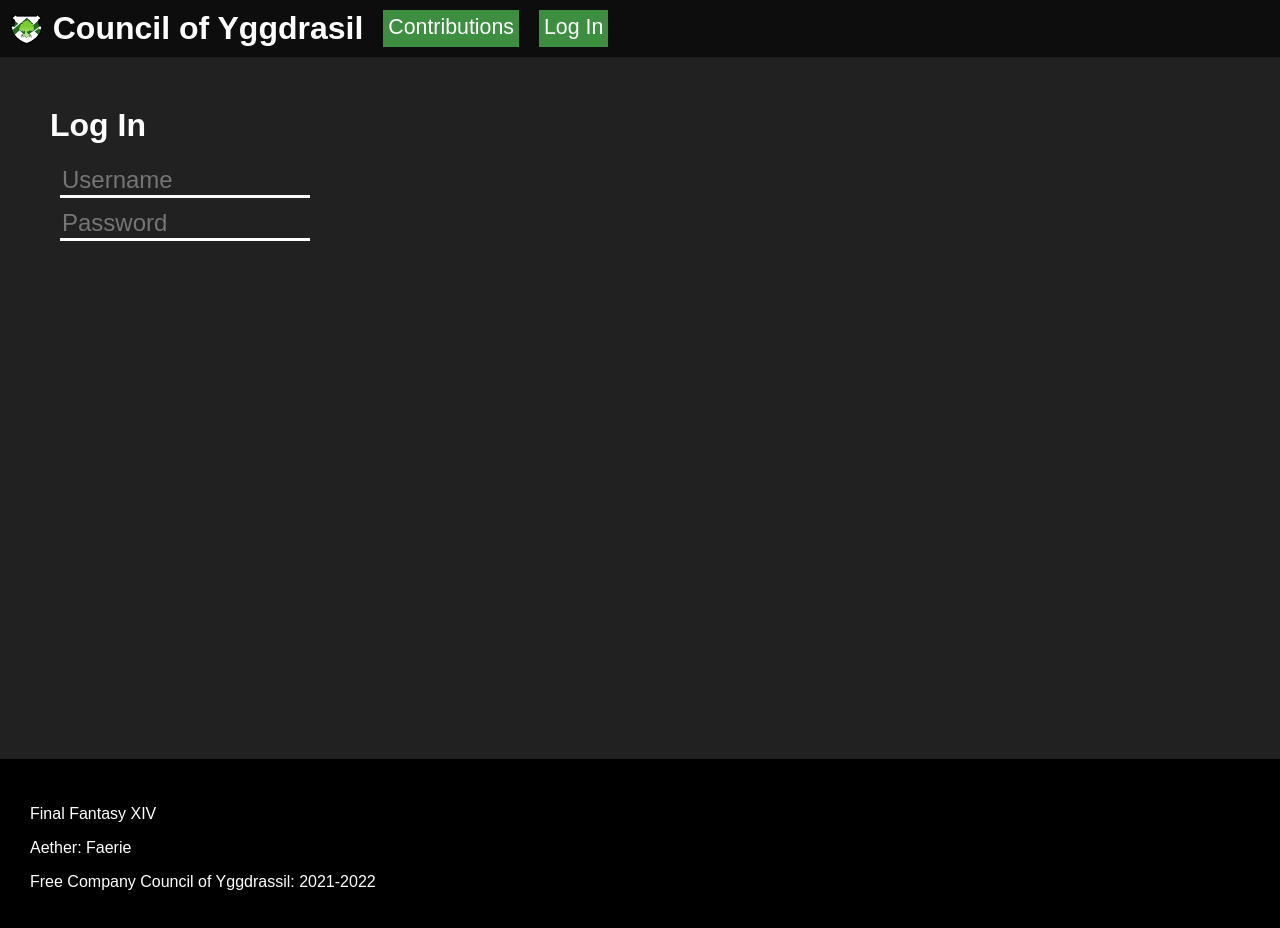
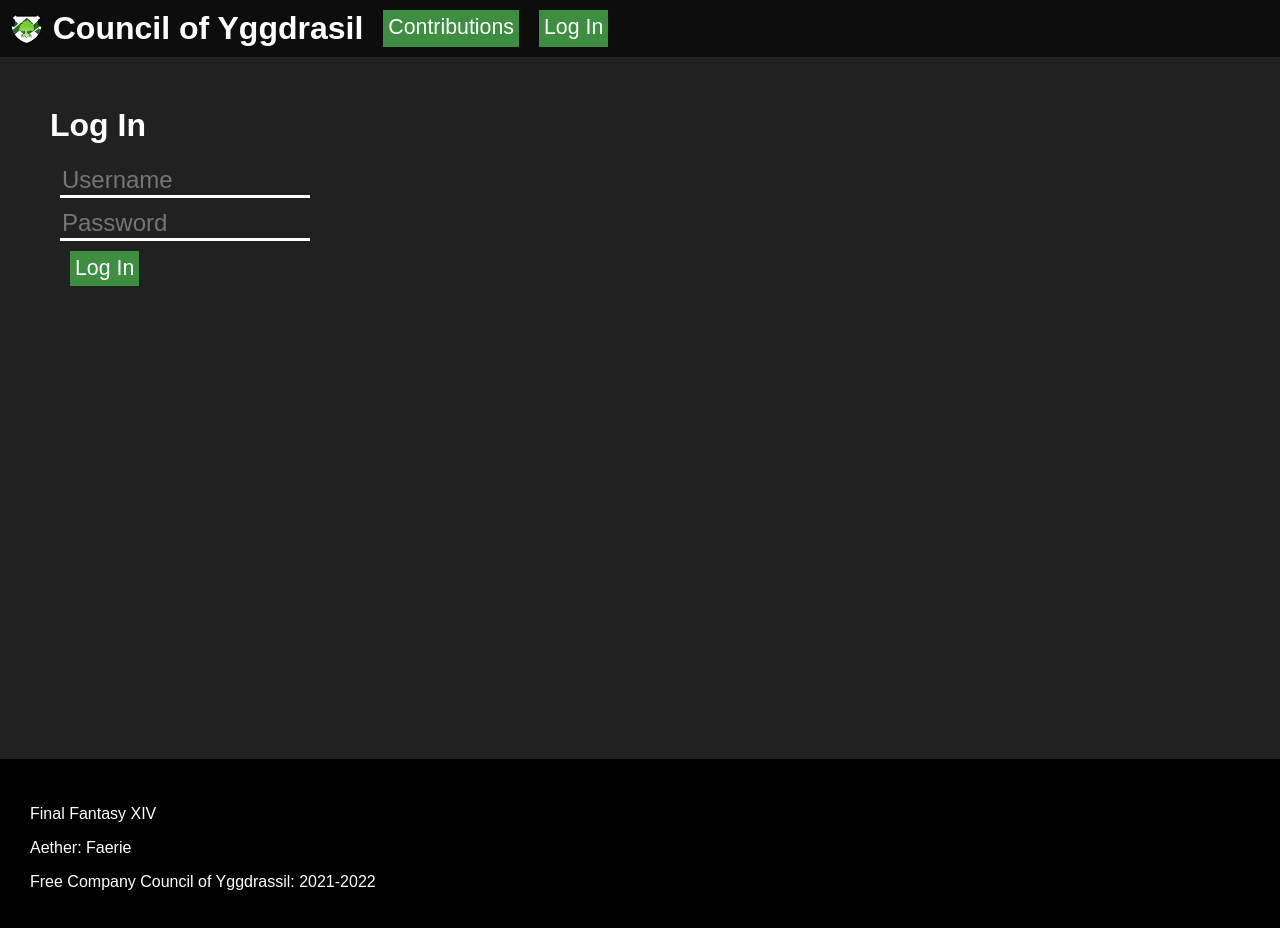
Before and after one commit to The8Loop/angular-coy, an Angular app in the folder CoYFrontend/: page /login in a window 1280 px wide. Shown: the top 928 px of the page. Built offline with nearby package versions, Linux system fonts and the light colour scheme.

Commit message:
Buttons Added

```diff
--- a/CoYFrontend/src/app/pages/login/login.component.html
+++ b/CoYFrontend/src/app/pages/login/login.component.html
@@ -5,6 +5,7 @@
     <input class="input" id="password" type="password" [formControl]="passwordFormControl" placeholder="Password"
       (keyup.enter)="onInput()">
   </div>
+  <button (click)="onInput()">Log In</button>
   <div class="invalid-password-text" *ngIf="displayError === true">
     Invalid Password or Username
   </div>
--- a/CoYFrontend/src/app/pages/login/login.component.scss
+++ b/CoYFrontend/src/app/pages/login/login.component.scss
@@ -24,3 +24,15 @@
 .invalid-password-text {
     color: red;
 }
+
+button {
+    font-size: 16pt;
+    background-color: #3e8e41;
+    margin-left: 20px;
+    padding: 5px;
+    color: white;
+    border: none;
+    &:hover {
+        cursor: pointer;
+    };
+}
--- a/CoYFrontend/src/app/pages/signup/signup.component.html
+++ b/CoYFrontend/src/app/pages/signup/signup.component.html
@@ -6,6 +6,7 @@
     <input class="input" id="password" type="password" [formControl]="confirmFormControl" placeholder="Confirm Password"
       (keyup.enter)="onInput()">
   </div>
+  <button (click)="onInput()">Sign Up</button>
   <div class="error-text" *ngIf="passwordTypo === true">
     Password does not match confirmation. Please retype your password.
   </div>
--- a/CoYFrontend/src/app/pages/signup/signup.component.scss
+++ b/CoYFrontend/src/app/pages/signup/signup.component.scss
@@ -24,3 +24,15 @@
 .error-text {
     color: red;
 }
+
+button {
+    font-size: 16pt;
+    background-color: #3e8e41;
+    margin-left: 20px;
+    padding: 5px;
+    color: white;
+    border: none;
+    &:hover {
+        cursor: pointer;
+    };
+}
```
